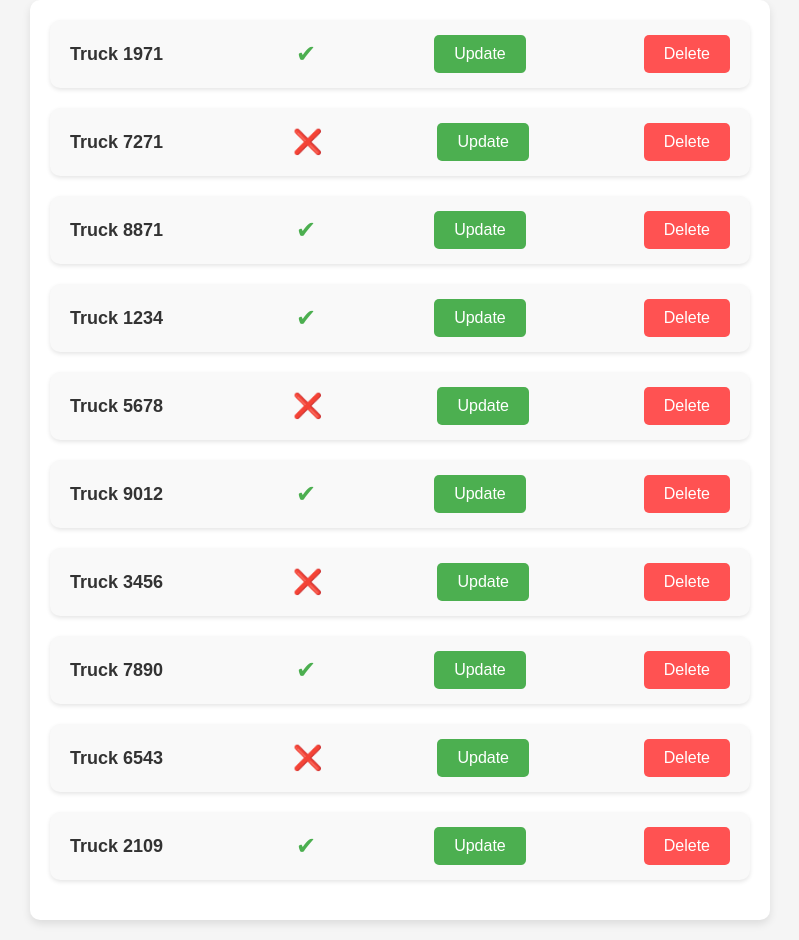
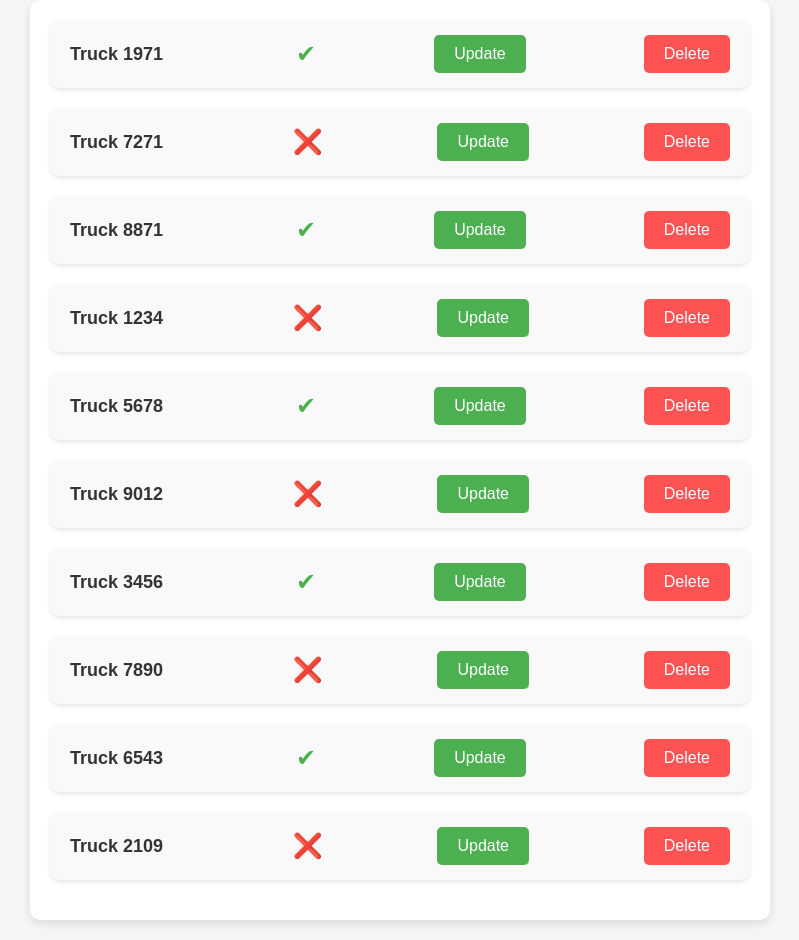
Before and after one commit to Hypexel/Gilltransport, a plain HTML site: page index.html in a window 1280 px wide. Shown: the part 88-1028 px from the top of the page, without its empty margins (240-1039 px from the left). Drawn offline with Linux system fonts and the light colour scheme.

Commit message:
Update index.html

```diff
--- a/index.html
+++ b/index.html
@@ -44,10 +44,10 @@
             font-size: 24px;
             margin-left: 15px;
         }
-        .right-mark {
+        .cash-received {
             color: #4CAF50;
         }
-        .wrong-mark {
+        .cash-pending {
             color: #FF5252;
         }
         .update-btn {
@@ -92,7 +92,7 @@
 
     <script>
         // Function to add a new item
-        function addItem(name, status) {
+        function addItem(name, cashReceived) {
             var itemsContainer = document.getElementById("items");
 
             var newItem = document.createElement("div");
@@ -100,9 +100,9 @@
             newItem.innerHTML = '<span class="item-name">' + name + '</span>';
 
             var statusIcon = document.createElement("span");
-            statusIcon.textContent = status ? "✔" : "❌";
+            statusIcon.textContent = cashReceived ? "✔" : "❌";
             statusIcon.classList.add("status-icon");
-            statusIcon.classList.add(status ? "right-mark" : "wrong-mark");
+            statusIcon.classList.add(cashReceived ? "cash-received" : "cash-pending");
 
             var updateBtn = document.createElement("button");
             updateBtn.textContent = "Update";
@@ -120,21 +120,21 @@
 
         // Sample data (can be replaced with dynamic data from backend)
         var items = [
-            { name: "Truck 1971", status: true },
-            { name: "Truck 7271", status: false },
-            { name: "Truck 8871", status: true },
-            { name: "Truck 1234", status: true },
-            { name: "Truck 5678", status: false },
-            { name: "Truck 9012", status: true },
-            { name: "Truck 3456", status: false },
-            { name: "Truck 7890", status: true },
-            { name: "Truck 6543", status: false },
-            { name: "Truck 2109", status: true }
+            { name: "Truck 1971", cashReceived: true },
+            { name: "Truck 7271", cashReceived: false },
+            { name: "Truck 8871", cashReceived: true },
+            { name: "Truck 1234", cashReceived: false },
+            { name: "Truck 5678", cashReceived: true },
+            { name: "Truck 9012", cashReceived: false },
+            { name: "Truck 3456", cashReceived: true },
+            { name: "Truck 7890", cashReceived: false },
+            { name: "Truck 6543", cashReceived: true },
+            { name: "Truck 2109", cashReceived: false }
         ];
 
         // Display existing items
         items.forEach(function(item) {
-            addItem(item.name, item.status);
+            addItem(item.name, item.cashReceived);
         });
     </script>
 </body>
```
